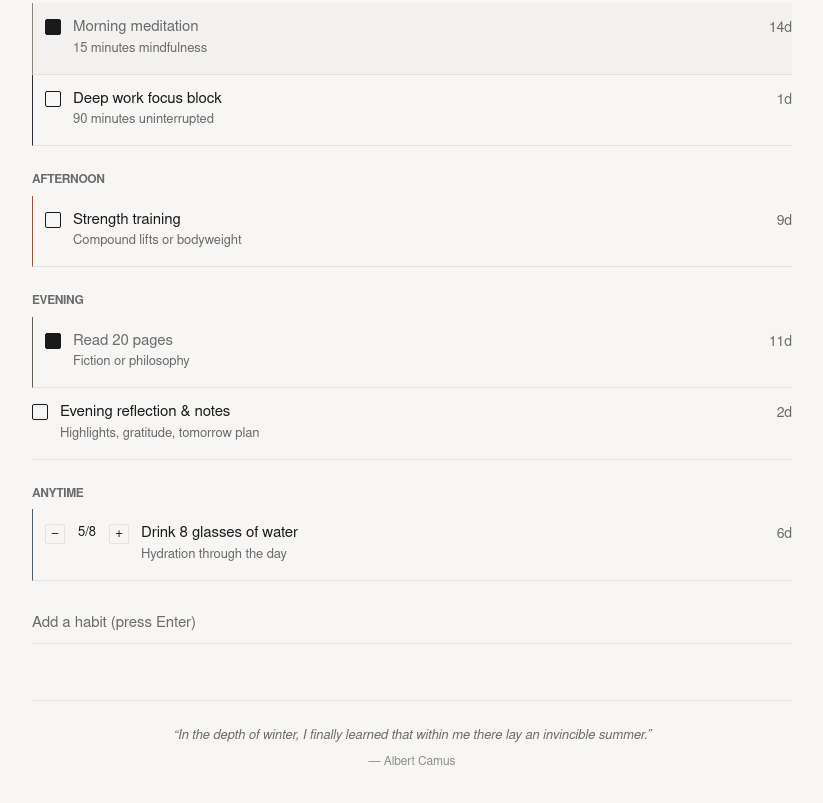
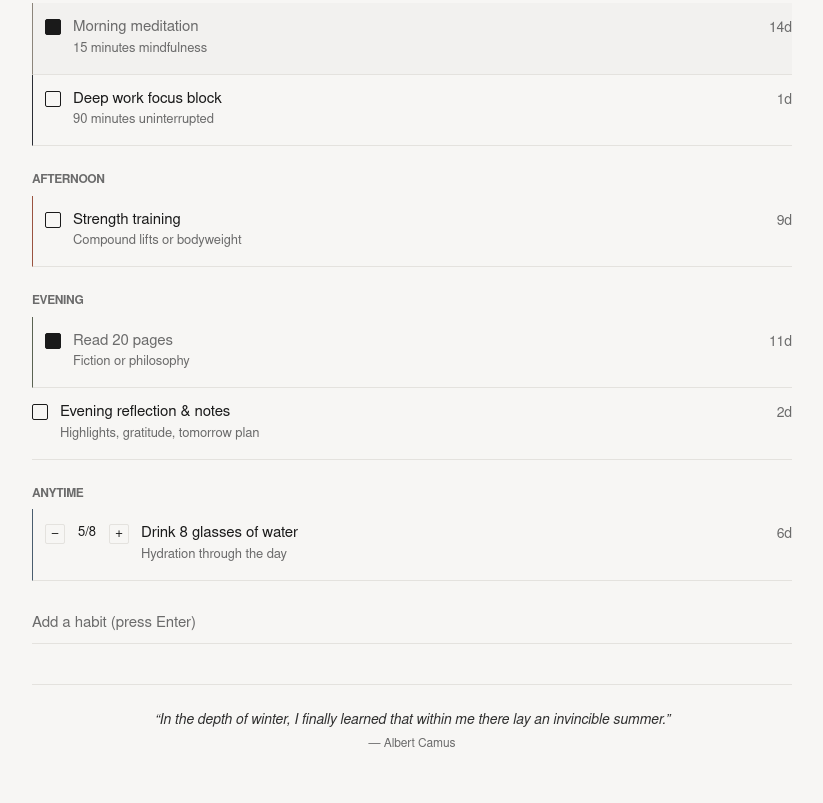
Before and after one commit to HarshitFreq/Quotidian, a website: page index.html in a window 1280 px wide. Shown: the part 363-1166 px from the top of the page, without its empty margins (228-1051 px from the left). Drawn offline with Linux system fonts and the light colour scheme; no server answers.

Commit message:
Fix quote visibility with instant SSR-like fallback, top-of-render execution, and cache busting

```diff
--- a/app.js
+++ b/app.js
@@ -678,6 +678,9 @@ function renderTodayView() {
   const todayStr = toLocalDateString(today);
   const currentTimePeriod = getCurrentTimeOfDay(today);
 
+  // Render the current hourly live quote
+  renderHourlyQuote();
+
   // Date Header
   const dateLine = document.getElementById('today-date-line');
   if (dateLine) {
--- a/index.html
+++ b/index.html
@@ -4,7 +4,7 @@
   <meta charset="UTF-8">
   <meta name="viewport" content="width=device-width, initial-scale=1.0">
   <title>Quotidian</title>
-  <link rel="stylesheet" href="styles.css">
+  <link rel="stylesheet" href="styles.css?v=1.1">
 </head>
 <body class="theme-system">
   <!-- Sticky Top Bar -->
@@ -86,8 +86,8 @@
       <!-- Today Footer: Hourly Live Quote -->
       <footer class="today-footer">
         <div id="today-quote-container" class="today-quote-container">
-          <p id="today-quote-text" class="today-quote-text"></p>
-          <span id="today-quote-author" class="today-quote-author"></span>
+          <p id="today-quote-text" class="today-quote-text">“How we spend our days is, of course, how we spend our lives.”</p>
+          <span id="today-quote-author" class="today-quote-author">— Annie Dillard</span>
         </div>
       </footer>
     </section>
@@ -391,6 +391,6 @@
     </section>
   </main>
 
-  <script src="app.js"></script>
+  <script src="app.js?v=1.1"></script>
 </body>
 </html>
--- a/styles.css
+++ b/styles.css
@@ -528,24 +528,27 @@ body.theme-dark .habit-row.focused {
 
 /* Today Footer: Hourly Live Quote */
 .today-footer {
-  margin-top: 56px;
-  padding-top: 24px;
+  margin-top: 40px;
+  padding: 24px 16px 40px;
   border-top: 1px solid var(--border-hairline);
   text-align: center;
 }
 
 .today-quote-container {
-  display: inline-block;
-  max-width: 540px;
+  display: inline-flex;
+  flex-direction: column;
+  align-items: center;
+  max-width: 560px;
   margin: 0 auto;
 }
 
 .today-quote-text {
   font-family: var(--font-body);
-  font-size: 13px;
+  font-size: 14px;
   font-weight: 400;
   line-height: 1.5;
-  color: var(--text-muted);
+  color: var(--text-main);
+  opacity: 0.9;
   font-style: italic;
   letter-spacing: -0.1px;
   margin-bottom: 6px;
@@ -556,7 +559,6 @@ body.theme-dark .habit-row.focused {
   font-size: 12px;
   font-weight: 400;
   color: var(--text-muted);
-  opacity: 0.75;
   letter-spacing: -0.1px;
 }
 
```
Also changed, not shown: server.js (+7 -1 lines).
